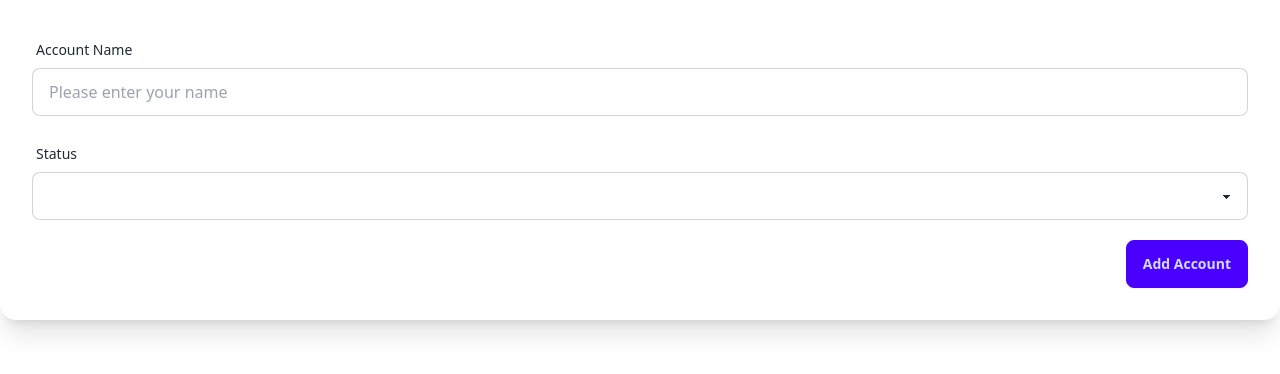
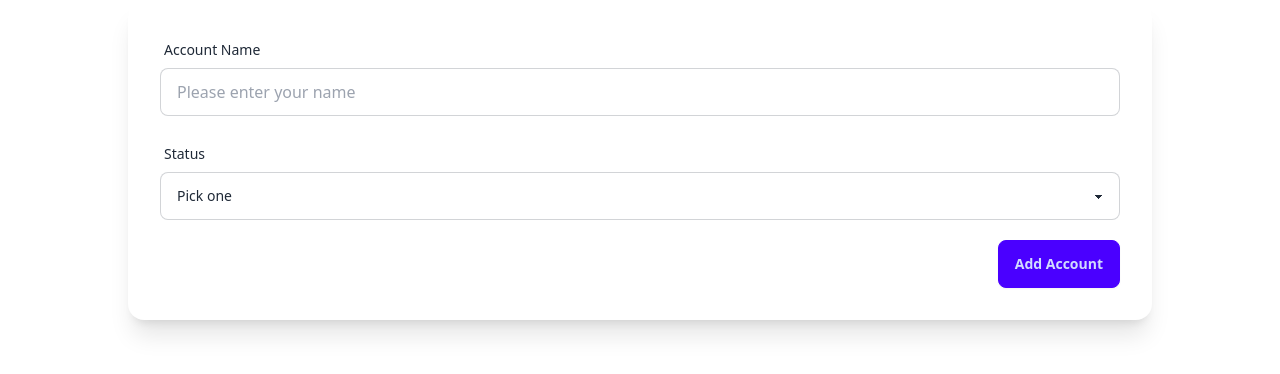
Before and after one commit to tamathecxder/ng-service-and-dependency-injection, an Angular app: page / in a window 1280 px wide. Shown: the top 374 px of the page. Built offline with nearby package versions, Linux system fonts and the light colour scheme.

Commit message:
change some wording

```diff
--- a/src/app/account-form/account-form.component.html
+++ b/src/app/account-form/account-form.component.html
@@ -10,8 +10,8 @@
       <div class="label">
         <span class="label-text">Status</span>
       </div>
-      <select class="select select-bordered w-full" [(ngModel)]="status">
-        <option disabled selected>Pick one</option>
+      <select class="select select-bordered w-full" [(ngModel)]="status" placeholder="Pick one">
+        <option value="" disabled selected>Pick one</option>
         <option value="active">Active</option>
         <option value="inactive">Inactive</option>
       </select>
--- a/src/app/app.component.html
+++ b/src/app/app.component.html
@@ -1,4 +1,4 @@
-<div class="container mx-auto">
+<div class="container mx-auto max-w-5xl">
   <app-account-form (accountAdded)="onaccountAdded($event)"></app-account-form>
   <app-accounts *ngFor="let account of accounts" [account]="account"></app-accounts>
 </div>
```
